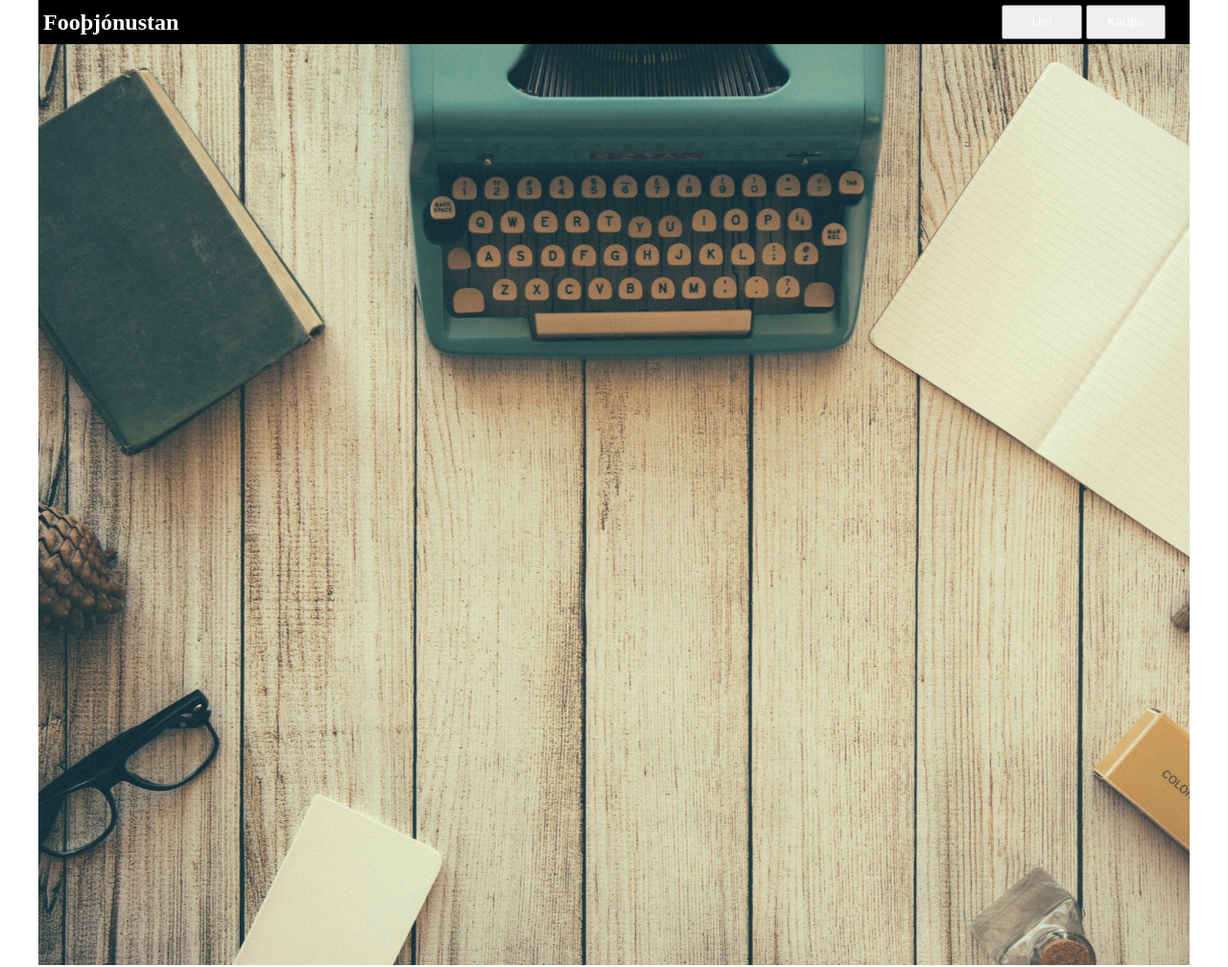
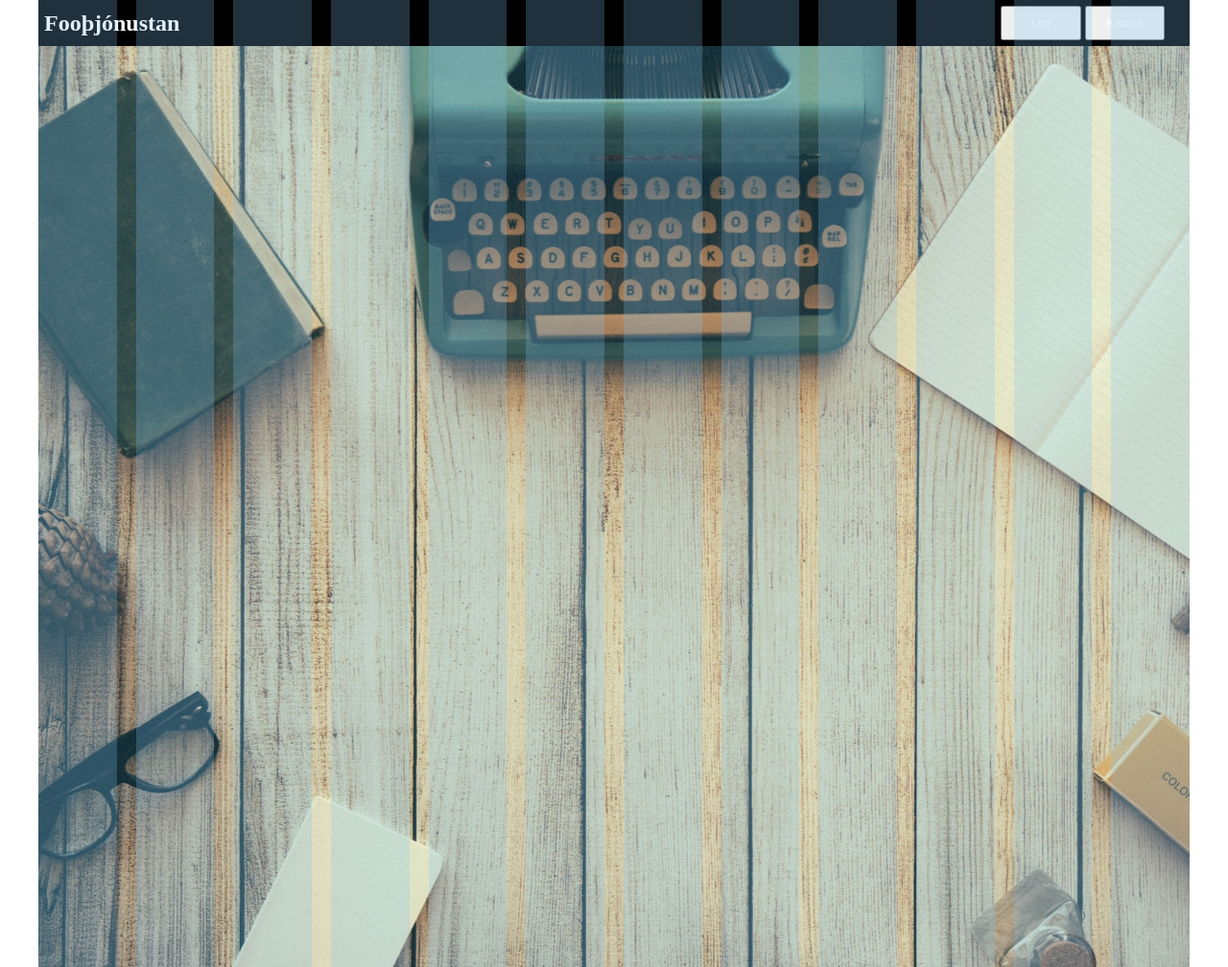
Before and after one commit to MyDickTasteLIkeLemons/Hop_verkefni1_-vef, a website: page index.html in a window 1280 px wide. Shown: the whole page at 96% size. Drawn offline with Linux system fonts and the light colour scheme.

Commit message:
big commit

```diff
--- a/index.html
+++ b/index.html
@@ -4,7 +4,7 @@
     <title>Forsida</title>
     <meta charset="utf-8">
     <link rel="stylesheet" href="styles.css">
-	<!--<link rel="stylesheet" href="grid.css">-->
+	<link rel="stylesheet" href="grid.css">
   </head>
   <body>
 	<!--NAVIGATION START-->
--- a/scss/navigation.scss
+++ b/scss/navigation.scss
@@ -1,7 +1,14 @@
 //ATH ! þarf að
 .navigation {
   width: 100%;
-  background-color: black; //laga þetta af seinna
+
+  background-color: black;
+  border: 1px solid black;
+  4
+  filter: alpha(opacity=60); /* For IE8 and earlier */
+
+
+
   color: $font-color-nav;
   display: flex;
   justify-content: space-between;
```
Also changed, not shown: styles.css.
